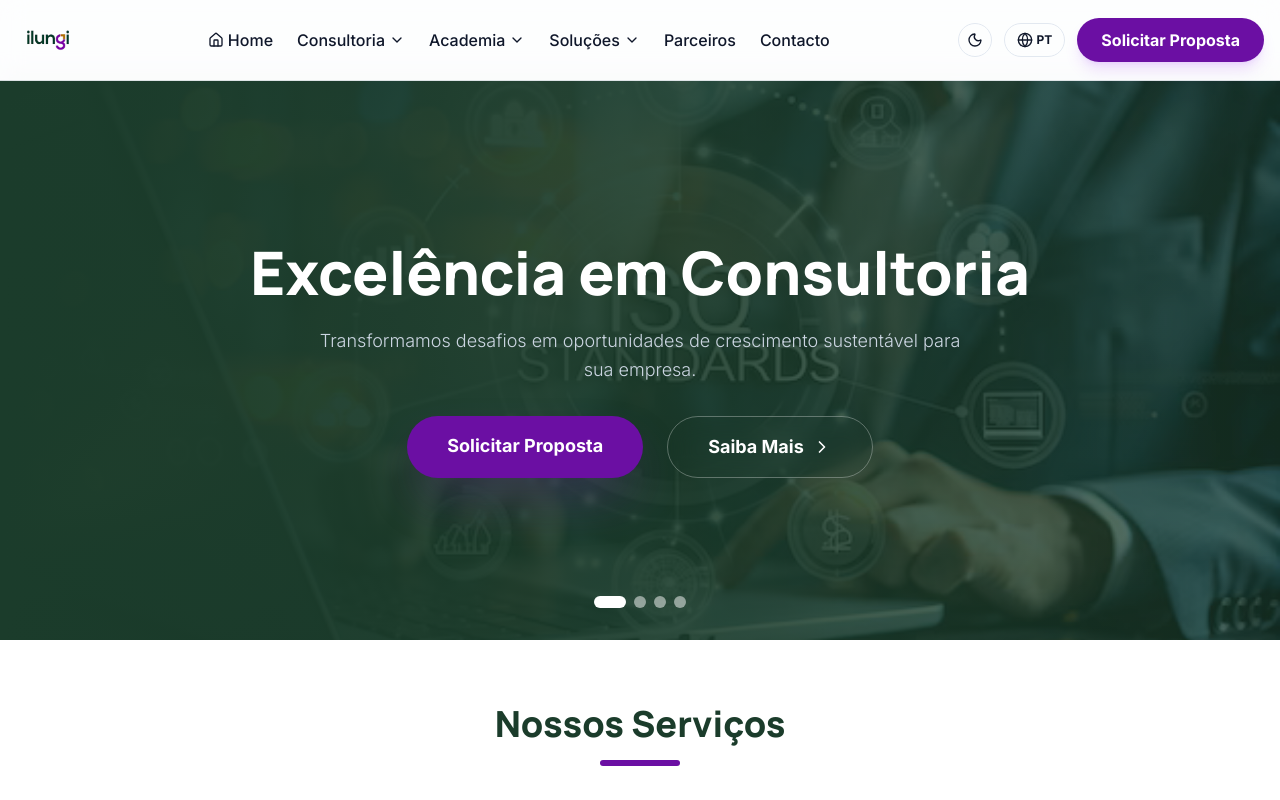
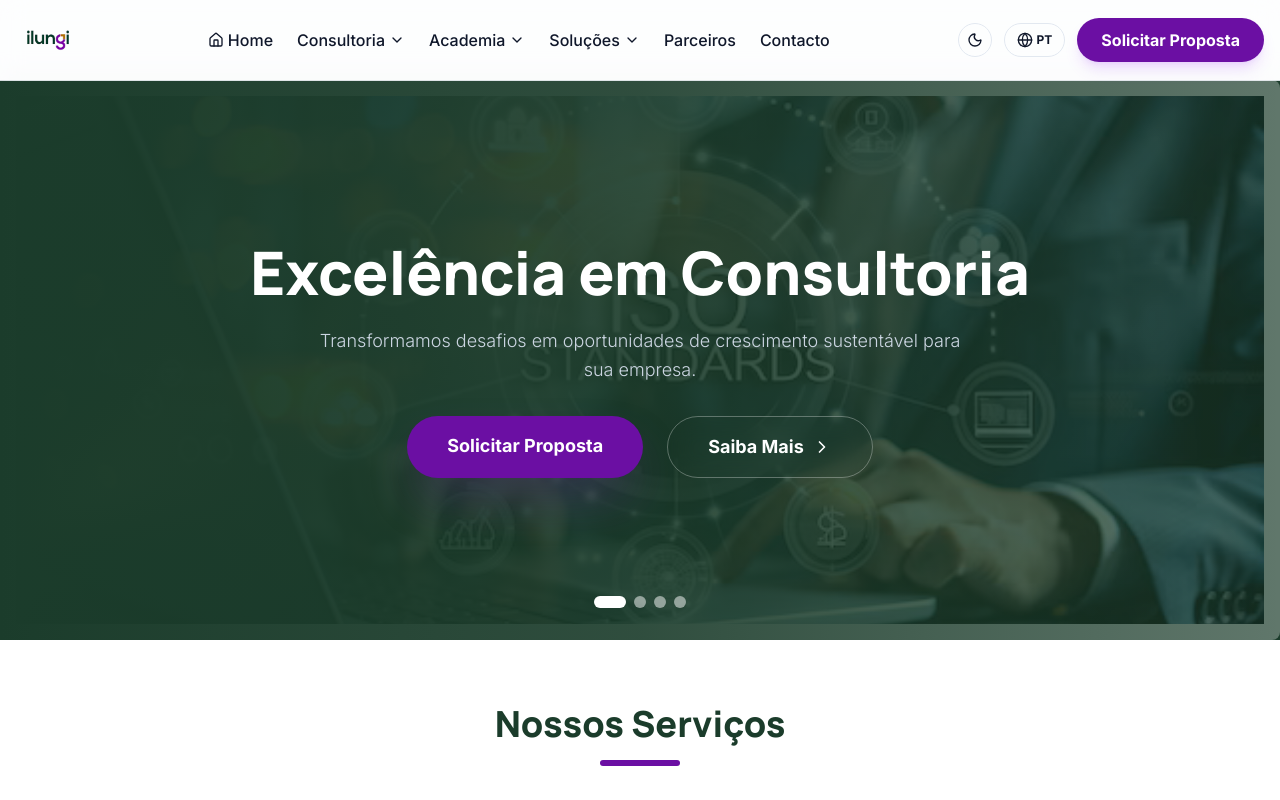
Before and after one commit to tIILUNGI/Site-Ilungi, a React (Vite) app: page / in a window 1280 px wide. Shown: the top 800 px of the page. Built offline with nearby package versions, Linux system fonts and the light colour scheme.

Commit message:
Logo sem fundo e melhorias no slide

```diff
--- a/pages/Home.tsx
+++ b/pages/Home.tsx
@@ -79,7 +79,7 @@
             >
               <img
                 src={serviceImages[currentSlide].src}
-                className="w-full h-full object-cover opacity-30"
+                className="w-full h-full object-cover opacity-30 bg-white p-4 rounded-lg"
                 alt={serviceImages[currentSlide].title}
               />
               <div className="absolute inset-0 bg-gradient-to-r from-[#1B3C2B] via-[#1B3C2B]/70 to-transparent"></div>
```
